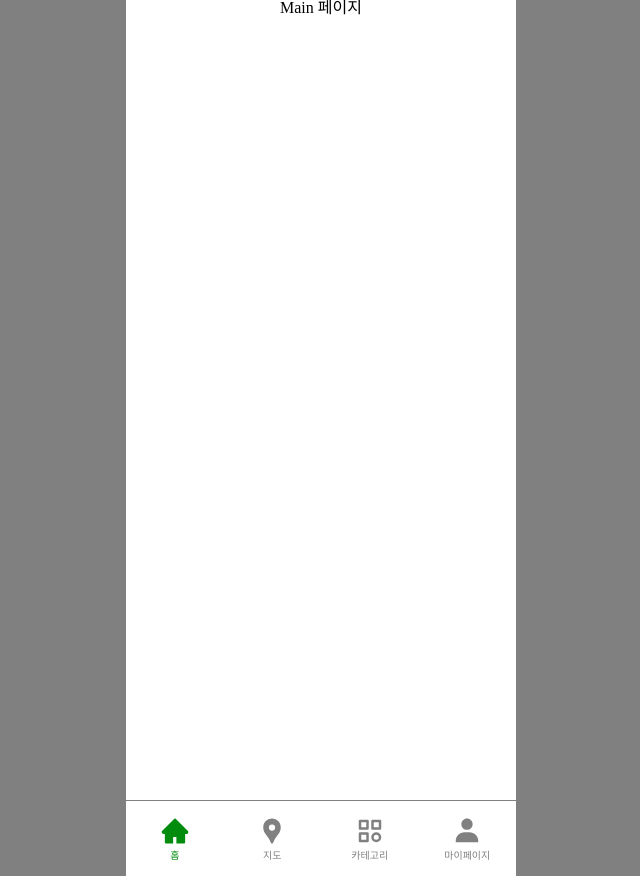
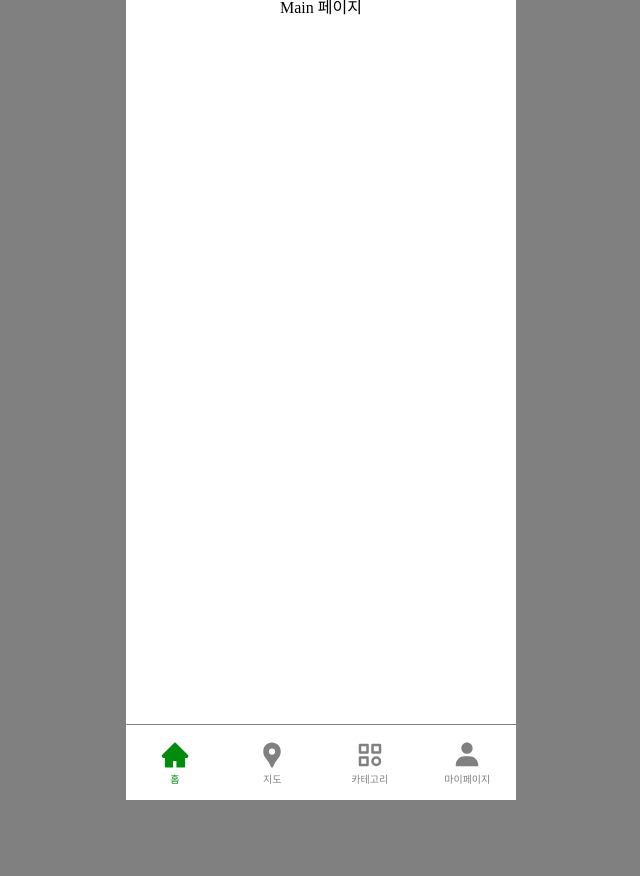
Before and after one commit to okiidokim/FrontEnd, a React (Vite) app in the folder catch-culture-frontend/: page / in a window 1280 px wide. Shown: the whole page, without its empty margins (319-959 px from the left). After the commit the page ends 800 px from the top, so only its background shows below. Built offline with nearby package versions, Linux system fonts and the light colour scheme.

Commit message:
Design: 초기설정 min-height 지정

```diff
--- a/catch-culture-frontend/src/App.css
+++ b/catch-culture-frontend/src/App.css
@@ -10,13 +10,14 @@
 }
 
 body {
-  background-color:grey;
+  background-color: grey;
 }
 
 .wrapper {
   /* padding-top: 60px; */
   margin: 0 auto;
   width: 100%;
+  min-height: 100vh;
   flex-grow: 1;
   display: flex;
   flex-direction: column;
@@ -28,8 +29,6 @@ body {
 
 .content {
   flex-grow: 1;
-  min-height: 100vh;
-
   width: 100%;
   display: flex;
   flex-direction: column;
```
